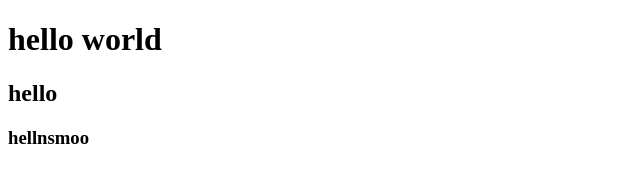
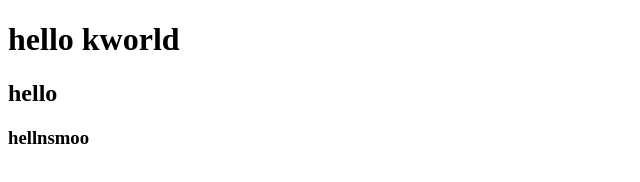
Before and after one commit to Nastya414/test-git, a plain HTML site: page index.html in a window 1280 px wide. Shown: the full height of the page, 0-640 px from the left. Drawn offline with Linux system fonts and the light colour scheme.

Commit message:
1 version

```diff
--- a/index.html
+++ b/index.html
@@ -7,7 +7,7 @@
     <title>Document</title>
 </head>
 <body>
-<h1>hello world</h1>
+<h1>hello kworld</h1>
 <h2>hello</h2>
 <h3>hellnsmoo</h3>
 </body>
```
Also changed, not shown: 1 other file.
